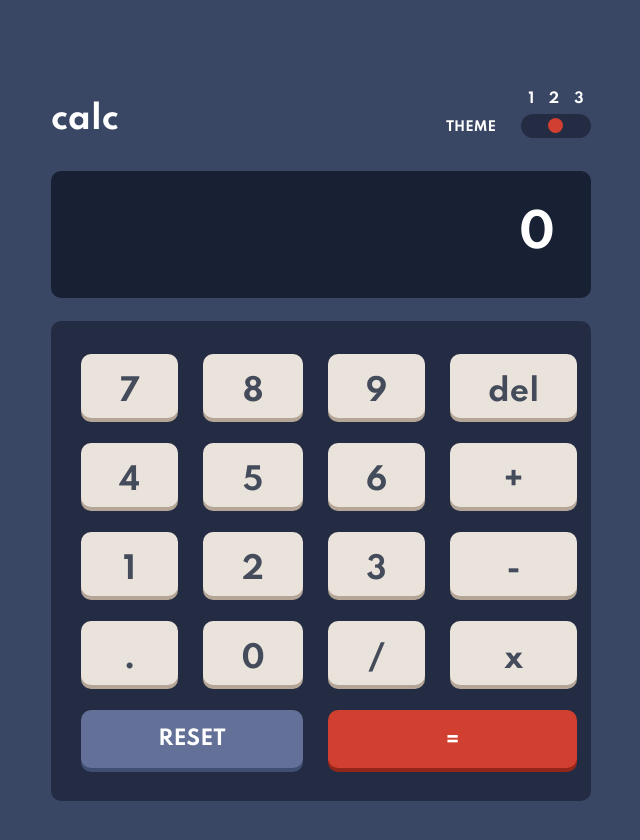
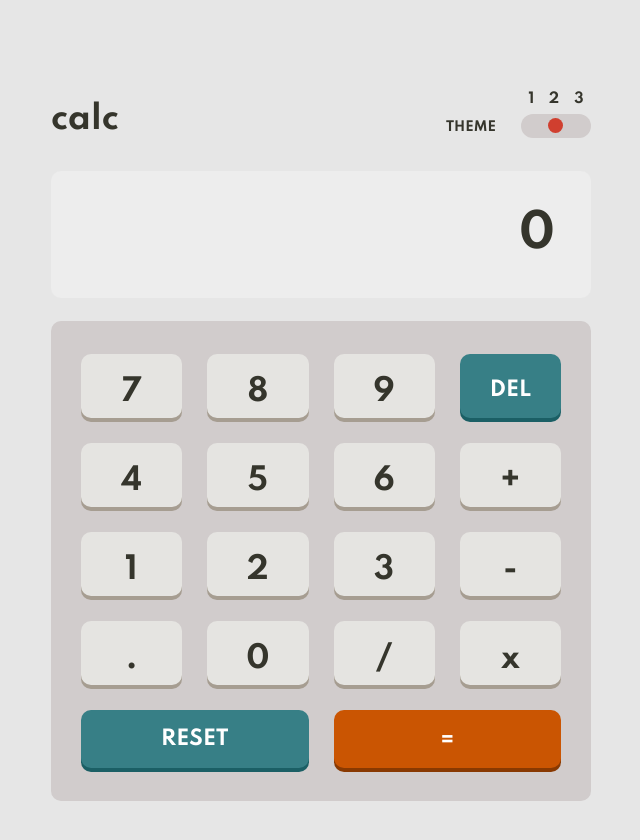
Before and after one commit to TdB27/calculator, a plain HTML site: page index.html in a window 1280 px wide. Both pictures are taken after a click on the element 875 px from the left and 126 px from the top of the page. Shown: the whole page, without its empty margins (319-959 px from the left). Drawn offline with Linux system fonts and the light colour scheme.

Commit message:
inclusão do theme-2

```diff
--- a/index.html
+++ b/index.html
@@ -2,7 +2,8 @@
 <html lang="en">
 <head>
   <meta charset="UTF-8">
-  <meta name="viewport" content="width=device-width, initial-scale=1.0"> <!-- displays site properly based on user's device -->
+  <meta name="viewport" content="width=device-width, initial-scale=1.0">
+  <!-- displays site properly based on user's device -->
 
   <link rel="icon" type="image/png" sizes="32x32" href="./images/favicon-32x32.png">
   <link rel="stylesheet" href="./style.css">
@@ -37,7 +38,7 @@
                 <button class="components__btn-default numbers" onclick="numbers('7')">7</button>
                 <button class="components__btn-default numbers" onclick="numbers('8')">8</button>
                 <button class="components__btn-default numbers" onclick="numbers('9')">9</button>
-                <button class="components__btn-default --function-clears backspace">del</button>
+                <button class="components__btn-default --function-clear backspace">del</button>
                 <button class="components__btn-default numbers" onclick="numbers('4')">4</button>
                 <button class="components__btn-default numbers" onclick="numbers('5')">5</button>
                 <button class="components__btn-default numbers" onclick="numbers('6')">6</button>
--- a/scripts/theme.js
+++ b/scripts/theme.js
@@ -1,10 +1,13 @@
-let themes = document.querySelectorAll("[data-theme]");
-let themeChosen = document.querySelector(".header__chosen--theme");
+let body = document.querySelector('body')
+let themes = document.querySelectorAll('[data-theme]')
+let themeChosen = document.querySelector('.header__chosen--theme')
 
-themes.forEach(theme => theme.addEventListener('click', () => {
-    let areaChosen = theme.getAttribute('data-theme');
+themes.forEach(theme =>
+  theme.addEventListener('click', () => {
+    let areaChosen = theme.getAttribute('data-theme')
 
-    themeChosen.setAttribute('id', areaChosen);
-    themeChosen.setAttribute('data-theme-chosen', areaChosen);
-
-}))
+    body.setAttribute('id', areaChosen)
+    themeChosen.setAttribute('id', areaChosen)
+    themeChosen.setAttribute('data-theme-chosen', areaChosen)
+  })
+)
--- a/styles/_components.scss
+++ b/styles/_components.scss
@@ -5,6 +5,10 @@
   display: grid;
   grid-template-columns: repeat(4, 1fr);
   grid-gap: 25px;
+
+  body#theme-2 & {
+    background-color: $gray-2;
+  }
 
   @media screen and (max-width: $mobile) {
     padding: 28px 25px;
@@ -31,6 +35,12 @@
   color: $grayish-blue;
   background-color: $gray;
   box-shadow: 0 4px 0 $gray-dark;
+
+  body#theme-2 & {
+    color: $gray-6;
+    background-color: $gray-4;
+    box-shadow: 0 4px 0 $gray-5;
+  }
 }
 
 .--function-clear {
@@ -40,6 +50,12 @@
   color: $white;
   background-color: $blue-4;
   box-shadow: 0 4px 0 $blue-5;
+
+  body#theme-2 & {
+    color: $white;
+    background-color: $cyan-1;
+    box-shadow: 0 4px 0 $cyan-2;
+  }
 
   @media screen and (max-width: $mobile) {
     padding: 13px 5px 8px;
@@ -66,4 +82,9 @@
   color: $white;
   background-color: $red;
   box-shadow: 0 4px 0 $red-dark;
+
+  body#theme-2 & {
+    background-color: $orange;
+    box-shadow: 0 4px 0 $orange-dark;
   }
+}
--- a/styles/_global.scss
+++ b/styles/_global.scss
@@ -7,18 +7,29 @@ body {
   align-items: center;
   background-color: $blue-1;
 
-    @media screen and (max-width: $mobile) and (min-height: 667px){
+  &#theme-2 {
+    background-color: $gray-1;
+  }
+
+  @media screen and (max-width: $mobile) and (min-height: 667px) {
     height: 100vh;
   }
 }
 
-h1, span, button {
+h1,
+span,
+button {
   margin: 0;
   font-family: $spartan;
 }
 
-h1, span {
+h1,
+span {
   color: $white;
+
+  body#theme-2 & {
+    color: $gray-6;
+  }
 }
 
 button {
--- a/styles/_header.scss
+++ b/styles/_header.scss
@@ -26,8 +26,8 @@
   width: 70px;
   display: grid;
   grid-template-areas:
-        "first second third"
-        "keypad keypad keypad";
+    'first second third'
+    'keypad keypad keypad';
   grid-template-rows: 30px 1fr;
   align-items: center;
 }
@@ -65,6 +65,10 @@
   display: grid;
   grid-template-columns: repeat(3, 1fr);
   position: relative;
+
+  body#theme-2 & {
+    background-color: $gray-2;
+  }
 }
 
 .header__area,
@@ -83,17 +87,17 @@
   position: absolute;
   top: 4px;
   left: 5px;
-    transition: .6s;
+  transition: 0.6s;
 
-    &[data-theme-chosen="theme-1"]{
+  &[data-theme-chosen='theme-1'] {
     transform: translate(0px);
   }
 
-    &[data-theme-chosen="theme-2"]{
+  &[data-theme-chosen='theme-2'] {
     transform: translate(22px);
   }
 
-    &[data-theme-chosen="theme-3"]{
+  &[data-theme-chosen='theme-3'] {
     transform: translate(45px);
   }
 }
--- a/styles/_screen.scss
+++ b/styles/_screen.scss
@@ -5,6 +5,10 @@
   box-sizing: border-box;
   text-align: right;
   border-radius: 10px;
+
+  body#theme-2 & {
+    background-color: $gray-3;
+  }
 
   @media screen and (max-width: $mobile) {
     padding: 24px;
--- a/styles/_variables.scss
+++ b/styles/_variables.scss
@@ -4,6 +4,9 @@ $mobile: 1200px;
 
 //font
 $spartan: 'Spartan', sans-serif;
+
+//text universal
+$white: hsl(0, 0, 100%);
 
 //colors -- theme-1
 //bg
@@ -19,5 +22,20 @@ $gray: hsl(30, 25%, 89%);
 $gray-dark: hsl(28, 16%, 65%);
 
 //texts
-$white: hsl(0, 0, 100%);
 $grayish-blue: hsl(221, 14%, 31%);
+
+//colors -- theme-2
+//bg
+$gray-1: hsl(0, 0%, 90%);
+$gray-2: hsl(0, 5%, 81%);
+$gray-3: hsl(0, 0%, 93%);
+//buttons
+$cyan-1: hsl(185, 42%, 37%);
+$cyan-2: hsl(185, 58%, 25%);
+$orange: hsl(25, 98%, 40%);
+$orange-dark: hsl(25, 99%, 27%);
+$gray-4: hsl(45, 7%, 89%);
+$gray-5: hsl(35, 11%, 61%);
+
+//texts
+$gray-6: hsl(60, 10%, 19%);
```
Also changed, not shown: style.css. Lines whose indentation alone changed are shown as unchanged.
